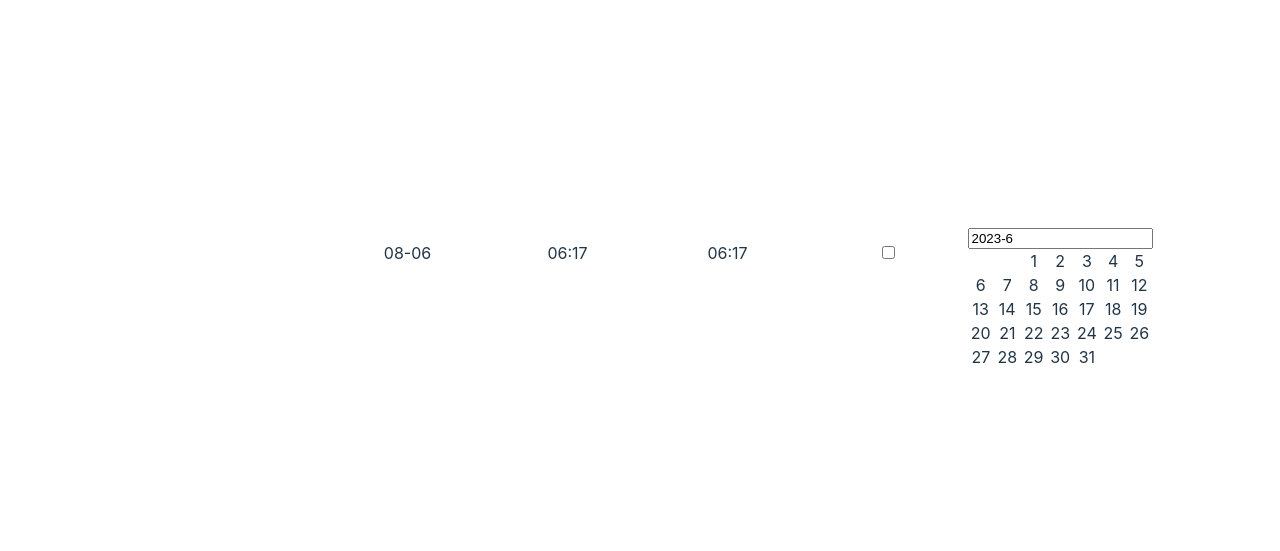
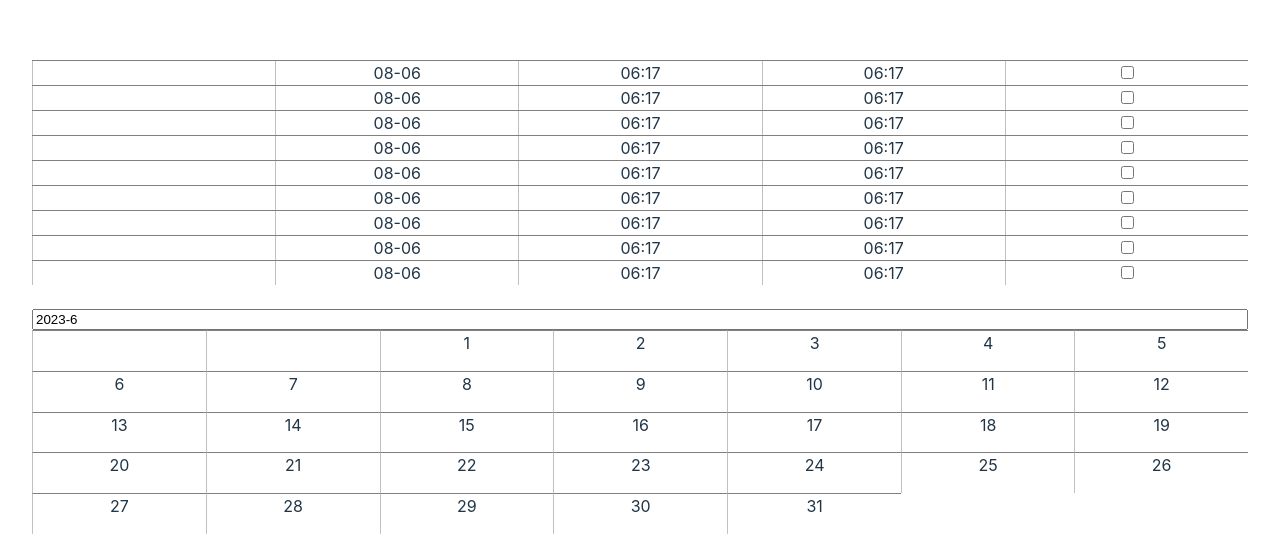
Before and after one commit to nepikn/schedule-film-fest, a React (Vite) app: page / in a window 1280 px wide. Shown: the part 103-654 px from the top of the page. Built offline with nearby package versions, Linux system fonts and the light colour scheme.

Commit message:
set table internal border

```diff
--- a/src/App.css
+++ b/src/App.css
@@ -1,15 +1,13 @@
 #root {
-  max-width: 1280px;
+  /* max-width: 1280px; */
+  width: 100%;
   margin: 0 auto;
   padding: 2rem;
   text-align: center;
 }
 
 .body {
-  display: flex;
+  display: grid;
+  grid-template-rows: repeat(2, 1fr);
+  gap: 1lh;
 }
-
-.month {
-  display: grid;
-  grid-template-columns: repeat(7, auto);
-}
--- a/src/App.tsx
+++ b/src/App.tsx
@@ -1,21 +1,21 @@
 import { useState } from "react";
-import { startOfMonth, getDaysInMonth } from "date-fns";
-// import Calendar from "react-calendar";
 import "./App.css";
+import Calendar from "./Calendar";
 import Table from "./Table";
 
 export class FilmInfo {
-  // name;
+  name;
   timeStart;
   timeEnd;
   join;
 
   constructor(
-    /* name = "",  */ timeStart = new Date(),
+    name = "",
+    timeStart = new Date(),
     timeEnd = new Date(),
     join = false
   ) {
-    // this.name = name;
+    this.name = name;
     this.timeStart = timeStart;
     this.timeEnd = timeEnd;
     this.join = join;
@@ -23,57 +23,17 @@ export class FilmInfo {
 }
 
 function App() {
-  const [filmInfos, setFilmInfos] = useState(
-    Object.fromEntries([...Array(9)].map(() => ["", new FilmInfo()]))
-  );
+  const [filmInfos, setFilmInfos] = useState(new Array(9).fill(new FilmInfo()));
   return (
     <div className="body">
       <div onChange={(e) => setFilmInfos(e)}>
-        <Table filmInfo={filmInfos} />
+        <Table filmInfos={filmInfos} />
       </div>
-      <div>
+      <div className="calendar">
         <Calendar />
       </div>
     </div>
   );
 }
 
-function Calendar() {
-  const [time, setTime] = useState(new Date());
-  // const [inputVal, setInputVal] = useState(
-  //   time.getFullYear() + "-" + time.getDate()
-  // );
-  return (
-    <>
-      <input
-        type="text"
-        defaultValue={time.getFullYear() + "-" + time.getDate()}
-        // onInput={(e) => setInputVal(e.target.value)}
-        onChange={(e) => setTime(new Date(e.target.value))}
-      />
-      <Month
-        firstDayWeek={startOfMonth(time).getDay()}
-        lastDay={getDaysInMonth(time)}
-      />
-    </>
-  );
-}
-
-function Month({
-  firstDayWeek,
-  lastDay,
-}: {
-  firstDayWeek: number;
-  lastDay: number;
-}) {
-  let day = 1;
-  return (
-    <div className="month">
-      {[...Array(firstDayWeek + lastDay)].map((_, i) => (
-        <div key={i}>{i < firstDayWeek ? "" : day++}</div>
-      ))}
-    </div>
-  );
-}
-
 export default App;
--- /dev/null
+++ b/src/Calendar.css
@@ -0,0 +1,14 @@
+.calendar {
+  display: flex;
+  flex-direction: column;
+}
+
+.month {
+  flex-grow: 1;
+  grid-template-columns: repeat(7, auto);
+}
+
+.month > li {
+  border-block-start: 1px solid grey;
+  border-inline-start: 1px solid silver;
+}
--- /dev/null
+++ b/src/Calendar.tsx
@@ -0,0 +1,43 @@
+import { useState } from "react";
+import { startOfMonth, getDaysInMonth } from "date-fns";
+import "./Calendar.css";
+
+export default function Calendar() {
+  const [time, setTime] = useState(new Date());
+  // const [inputVal, setInputVal] = useState(
+  //   time.getFullYear() + "-" + time.getDate()
+  // );
+  return (
+    <>
+      <input
+        type="text"
+        defaultValue={time.getFullYear() + "-" + time.getDate()}
+        // onInput={(e) => setInputVal(e.target.value)}
+        onChange={(e) => setTime(new Date(e.target.value))}
+      />
+      <Month
+        firstDayWeek={startOfMonth(time).getDay()}
+        lastDay={getDaysInMonth(time)}
+      />
+    </>
+  );
+}
+
+function Month({
+  firstDayWeek,
+  lastDay,
+}: {
+  firstDayWeek: number;
+  lastDay: number;
+}) {
+  let day = 1;
+  return (
+    <ul role="table" className="month">
+      {[...Array(firstDayWeek + lastDay)].map((_, i) => (
+        <li key={i} role="cell">
+          <div>{i < firstDayWeek ? "" : day++}</div>
+        </li>
+      ))}
+    </ul>
+  );
+}
--- a/src/Table.css
+++ b/src/Table.css
@@ -1,5 +1,11 @@
-[role="row"] {
-  list-style: none;
-  display: grid;
-  grid-template-columns: repeat(5, 10em);
+[role="table"] {
 }
+
+.info {
+  grid-template-columns: repeat(5, 1fr);
+  border-block-start: 1px solid grey;
+}
+
+.info > li {
+  border-inline-start: 1px solid silver;
+}
--- a/src/Table.tsx
+++ b/src/Table.tsx
@@ -2,38 +2,30 @@ import { FilmInfo } from "./App";
 import { format } from "date-fns";
 import "./Table.css";
 
-export default function Table({
-  filmInfo,
-}: {
-  filmInfo: {
-    [k: string]: FilmInfo;
-  };
-}) {
-  const rows = [];
-  for (const filmName in filmInfo) {
-    if (Object.prototype.hasOwnProperty.call(filmInfo, filmName)) {
-      const { timeStart, timeEnd, join } = filmInfo[filmName];
+export default function Table({ filmInfos }: { filmInfos: FilmInfo[] }) {
+  const rows = filmInfos.map((filmInfo, i) => {
+    const { name, timeStart, timeEnd, join } = filmInfo;
 
-      rows.push(
-        <ul role="row">
-          <li>
-            <div>{filmName}</div>
+    return (
+      <ul key={i} role="row" className="info">
+        <li role="cell">
+          <div>{name}</div>
         </li>
-          <li>
+        <li role="cell">
           <div>{format(timeStart, "MM-dd")}</div>
         </li>
-          <li>
+        <li role="cell">
           <div>{format(timeStart, "HH:mm")}</div>
         </li>
-          <li>
+        <li role="cell">
           <div>{format(timeEnd, "HH:mm")}</div>
         </li>
-          <li>
+        <li role="cell">
           <input type="checkbox" defaultChecked={join} />
         </li>
       </ul>
     );
+  });
+
+  return <div role="table">{rows}</div>;
 }
-  }
-  return <>{rows}</>;
-}
--- a/src/index.css
+++ b/src/index.css
@@ -1,3 +1,12 @@
+/* my */
+ul[role="table"],
+ul[role="row"] {
+  display: grid;
+  list-style: none;
+  margin: 0;
+  padding: 0;
+}
+
 :root {
   font-family: Inter, system-ui, Avenir, Helvetica, Arial, sans-serif;
   line-height: 1.5;
```
Also changed, not shown: 1 other file (tests, documents, lock files or other folders). Lines whose indentation alone changed are shown as unchanged.
